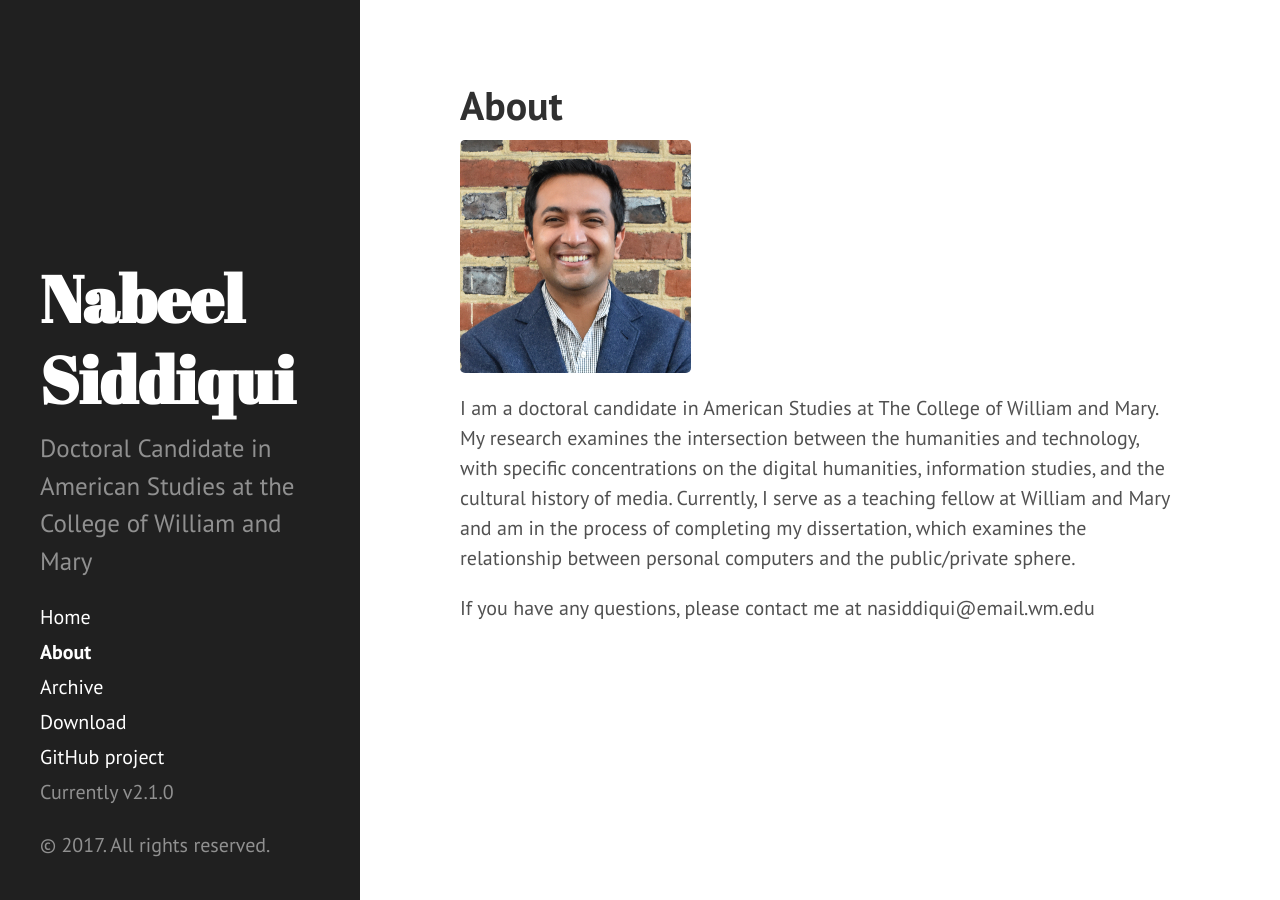
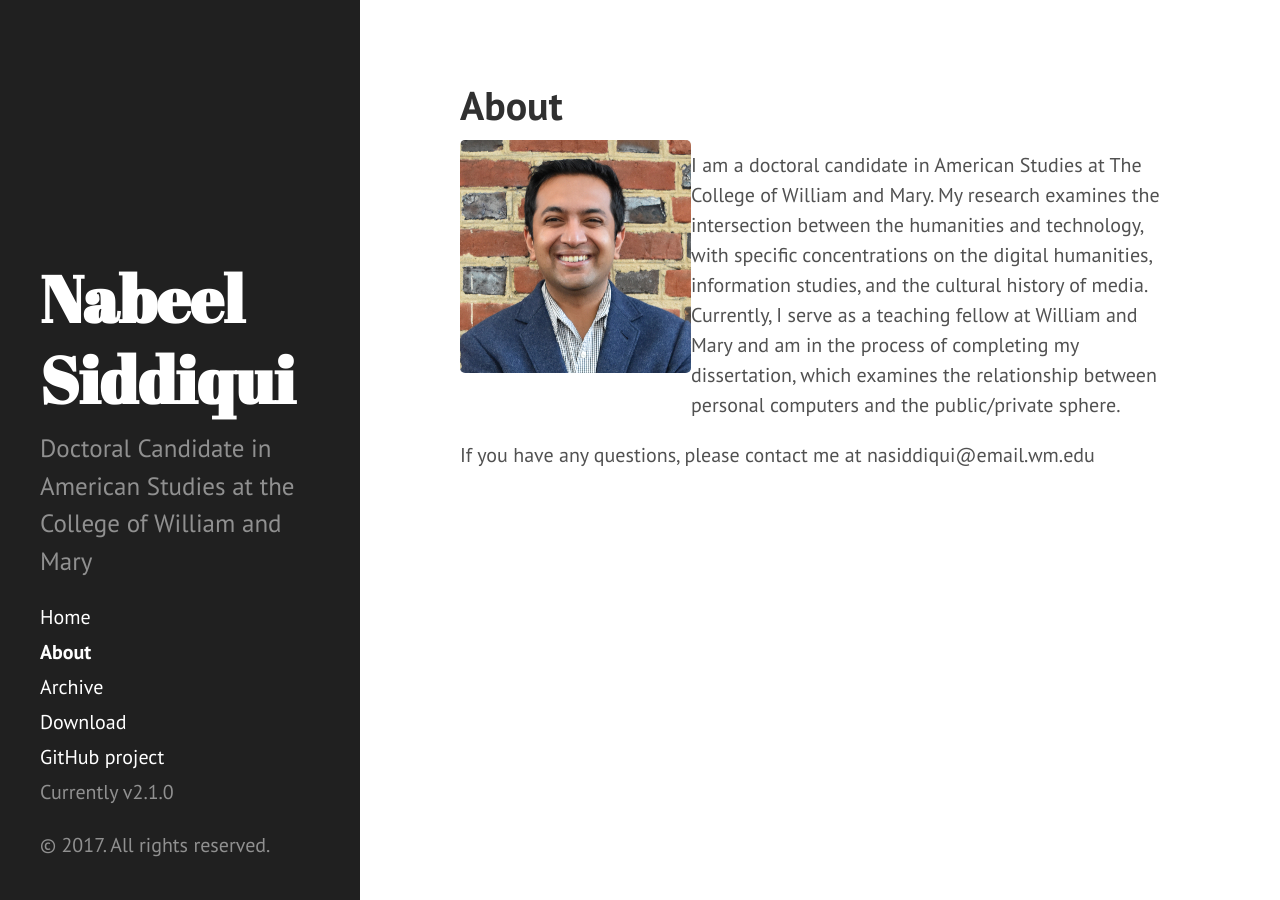
Before and after one commit to nabsiddiqui/nabsiddiqui_old_jekyll_site, a Jekyll site: the page built from about.md, in a window 1280 px wide. Built offline with Jekyll 4.4.1, drawn with Linux system fonts in a browser that asks for light colours.

Commit message:
Attempted to place html to float image to left

```diff
--- a/about.md
+++ b/about.md
@@ -3,7 +3,7 @@ layout: page
 title: About
 published: true
 ---
-![Photo of author]({{site.baseurl}}/photos/NabeelSiddiqui.jpg)
+<img style="float: left;" src="{{site.baseurl}}/photos/NabeelSiddiqui.jpg">
 
 I am a doctoral candidate in American Studies at The College of William and Mary. My research examines the intersection between the humanities and technology, with specific concentrations on the digital humanities, information studies, and the cultural history of media. Currently, I serve as a teaching fellow at William and Mary and am in the process of completing my dissertation, which examines the relationship between personal computers and the public/private sphere.
 
```
